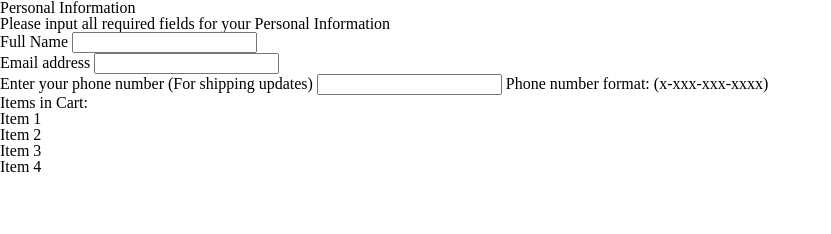
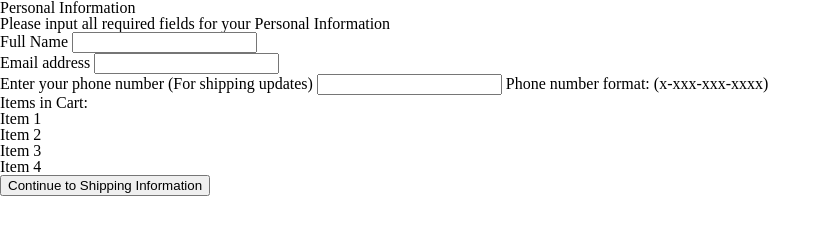
Before and after one commit to hci-unstoppable/hci-shopping-site-code, a website: page index.html in a window 1280 px wide. Shown: the whole page, without its empty margins (0-831 px from the left). Drawn offline with Linux system fonts and the light colour scheme.

Commit message:
Add button for continuation of form fillout to index.html and payment-information.html

```diff
--- a/index.html
+++ b/index.html
@@ -53,6 +53,8 @@
             <!--2 lines for closing li element to leave/remind about needed price category-->
           </ol>
         </fieldset>
+
+        <button type="submit">Continue to Shipping Information</button>
       </form>
     </main>
   </body>
```
Also changed, not shown: paymemt-information.html (+2 -0 lines), shipping-information.html (added).
